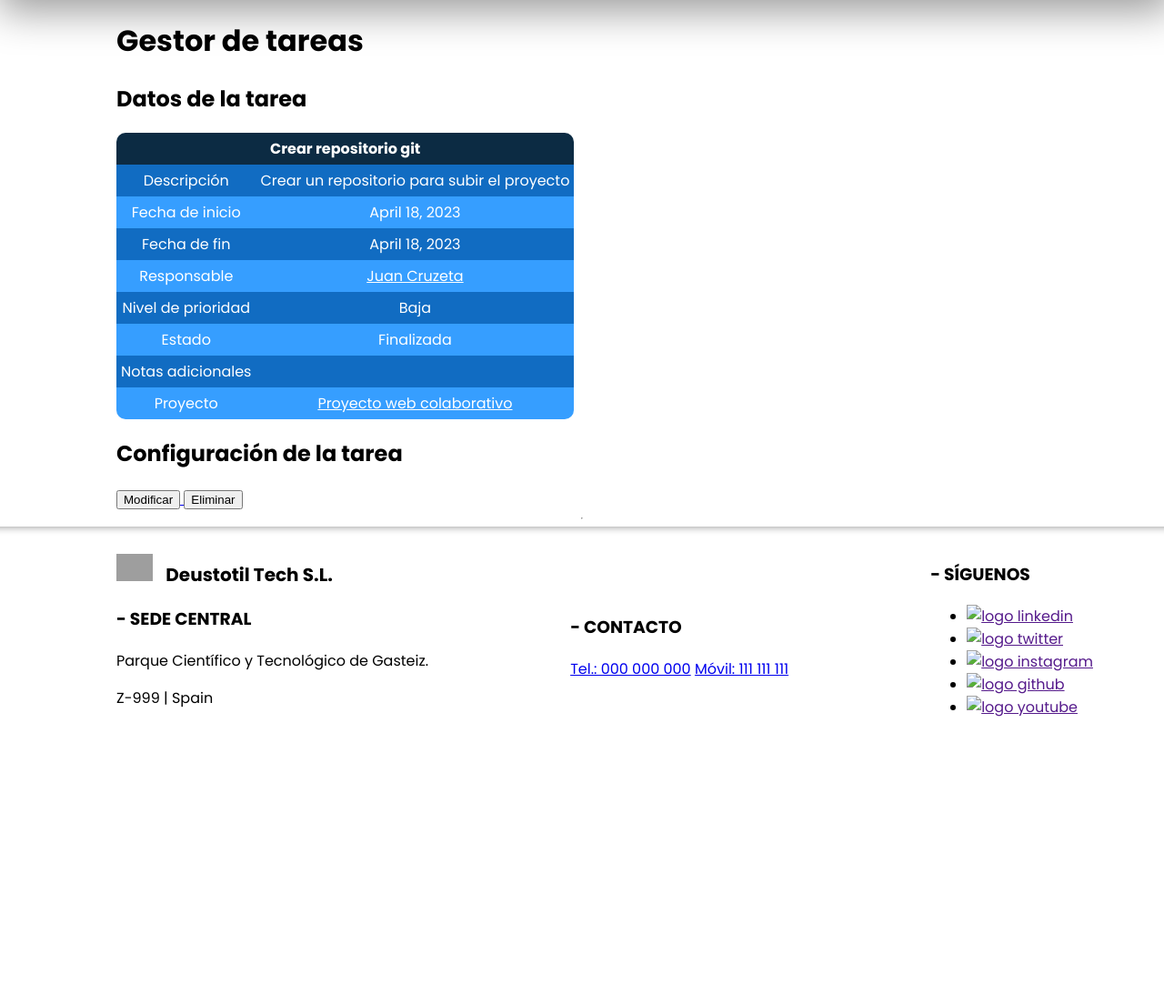
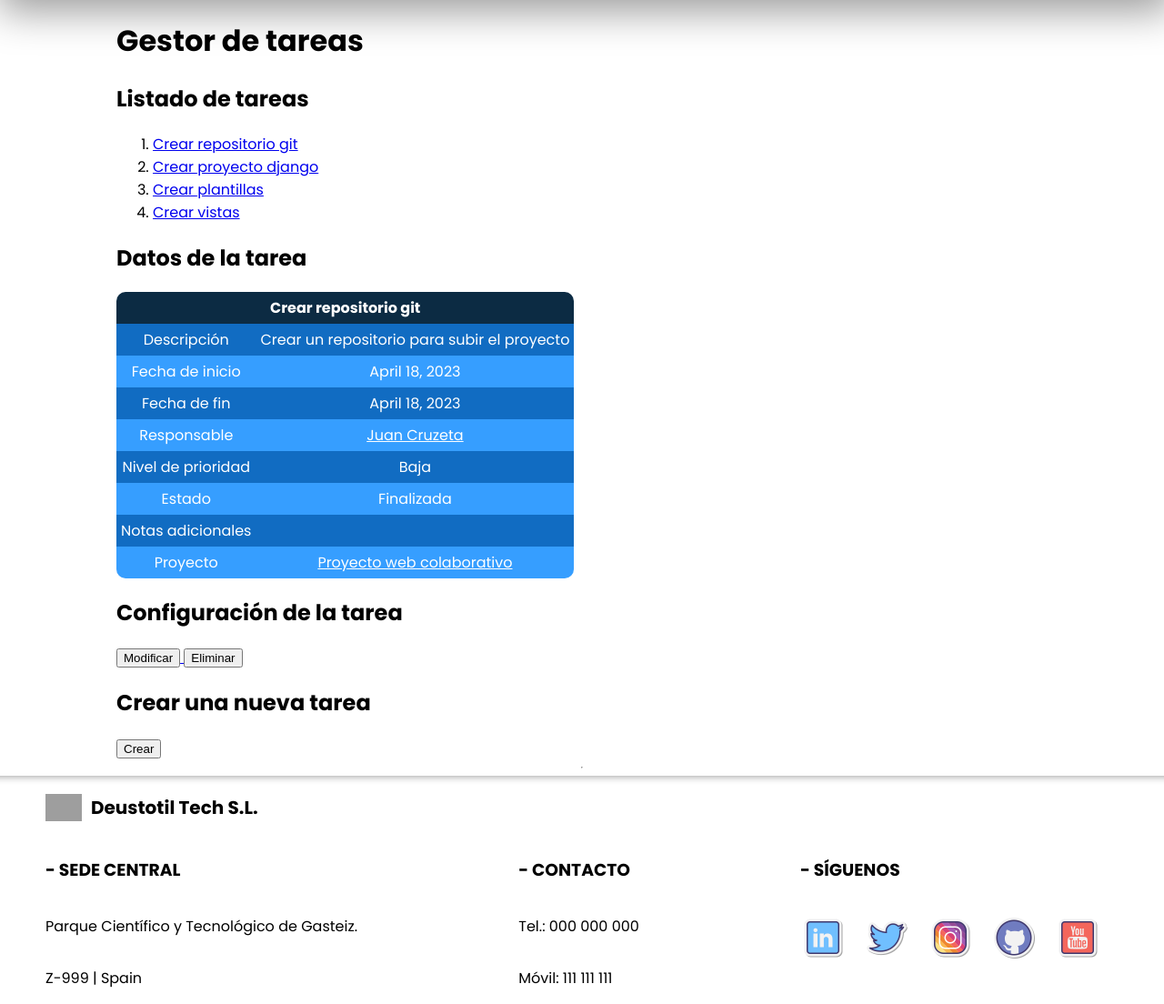
Before and after one commit to MauricioTS15/proyectoColaborativo, a Django app: page /appProyectos/tareas/1 in a window 1280 px wide. Shown: the part 120-1224 px from the top of the page at 91% size. Before the commit the page ends 908 px from the top, so only its background shows below. Run offline with Django 4.2, Linux system fonts and the light colour scheme; data comes from the database, SQL or seed files in the repository; grey boxes are pictures that could not be loaded.

Commit message:
Esttilo css editado + Optimizacion de paginas.
Co-authored-by: Rubén <Ruben-Bellido@users.noreply.github.com>

```diff
--- a/gestionProyectos/appProyectos/static/css/styles.css
+++ b/gestionProyectos/appProyectos/static/css/styles.css
@@ -78,14 +78,6 @@ nav {
     box-shadow: 0 20px 10px -20px rgba(0,0,0,0.45) inset;
 }
 
-#logo-box-footer {
-    display: flex;
-    justify-content: space-around;
-    margin-left: 50px;
-    margin-top: 20px;
-    align-items: center;
-}
-
 #logo-img-footer {
     height: 30px;
 }
@@ -96,10 +88,53 @@ nav {
     margin-left: 10px;
 }
 
-#item-box-footer {
-
+#contenerdor1-footer {
+    margin-left: 50px;
+    margin-right: 50px;
+    margin-top: 20px;
 }
 
+#item1-footer {
+    display: flex;
+    align-items: center;
+}
+
+#contenerdor2-footer {
+    display: flex;
+    justify-content: space-between;
+    margin-left: 50px;
+    margin-right: 50px;
+    margin-top: 20px;
+}
+
+.item2-footer {
+    display: flex;
+    flex-direction: column;
+}
+
+#lista-logos-footer {
+    display: flex;
+    padding-left: 0;
+}
+
+#item-lista-logos-footer {
+    display: flex;
+    margin-right: 20px;
+}
+
+img,object,embed,video {
+    max-width: 100%;
+}
+
+.logo-block {
+    width: 50px;
+    cursor: pointer;
+}
+
+.links-block {
+    text-decoration: none;
+    color: black;
+}
 
 /* MAIN STYLE */
 
--- a/gestionProyectos/appProyectos/templates/appProyectos/proyecto_list.html
+++ b/gestionProyectos/appProyectos/templates/appProyectos/proyecto_list.html
@@ -3,7 +3,7 @@
     Listado de proyectos
 {% endblock titulo %}
 {% block contenido %}
-    <h1>Deustotil Tech S.L.</h1>
+<h1>Gestor de proyectos</h1>
     <h2>Listado de proyectos</h2>
     {% if proyecto_list %}
         <ol>
@@ -16,6 +16,8 @@
     {% else %}
         <p>No hay proyectos creados.</p>
     {% endif %}
+    {% block detail %}
+    {% endblock detail%}
     <h2>Crear un nuevo proyecto</h2>
     <a href="{% url 'registrar proyecto' %}">
         <input type="button" value="Crear">
--- a/gestionProyectos/appProyectos/templates/appProyectos/tarea_detail.html
+++ b/gestionProyectos/appProyectos/templates/appProyectos/tarea_detail.html
@@ -1,10 +1,8 @@
-{% extends "base.html" %}
+{% extends "appProyectos/tarea_list.html" %}
 {% block titulo %}
     Detalles de la tarea
 {% endblock titulo %}
-{% block contenido %}
-
-    <h1>Gestor de tareas</h1>
+{% block detail %}
     <h2>Datos de la tarea</h2>
     {% if tarea %}
         <table>
@@ -65,4 +63,4 @@
     {% else %}
         <p>No existe esta tarea.</p>
     {% endif %}
-{% endblock contenido %}
+{% endblock detail %}
--- a/gestionProyectos/appProyectos/templates/appProyectos/tarea_list.html
+++ b/gestionProyectos/appProyectos/templates/appProyectos/tarea_list.html
@@ -3,7 +3,7 @@
     Listado de tareas
 {% endblock titulo %}
 {% block contenido %}
-    <h1>Deustotil Tech S.L.</h1>
+    <h1>Gestor de tareas</h1>
     <h2>Listado de tareas</h2>
     {% if tarea_list %}
         <ol>
@@ -16,6 +16,8 @@
     {% else %}
         <p>No hay tareas creados.</p>
     {% endif %}
+    {% block detail %}
+    {% endblock detail %}
     <h2>Crear una nueva tarea</h2>
     <a href="{% url 'registrar tarea' %}">
         <input type="button" value="Crear">
--- a/gestionProyectos/appProyectos/templates/base.html
+++ b/gestionProyectos/appProyectos/templates/base.html
@@ -49,50 +49,56 @@
         </main>
         <hr>
         <footer id="footer-principal">
-            <div id="logo-box-footer">
-                <div id='item-box-footer'>
+            <div id='contenerdor1-footer'>
+                <div id='item1-footer'>
                     <img id="logo-img-footer" src="{% static 'images/logo.png' %}" alt="Deustotil logo white">
                     <span id="tittle-box-footer">Deustotil Tech S.L.</span>
+                </div>
+            </div>
+            <div id='contenerdor2-footer'>
+                <div class='item2-footer'>
                     <h3>- SEDE CENTRAL</h3>
                     <p>Parque Científico y Tecnológico de Gasteiz.</p>
                     <p>Z-999 | Spain</p>
                 </div>
+                <div class='item2-footer'>
+                    <h3>- CONTACTO</h3>
+                    <a class='links-block' href="tel:000 000 000"><p>Tel.: 000 000 000</p></a>
+                    <a class='links-block' href="tel:111 111 111"><p>Móvil: 111 111 111</p></a>
+                </div>
+                <div class='item2-footer'>
+                    <h3>- SÍGUENOS</h3>
                     <div>
-                    <h3>- CONTACTO</h3>
-                    <a href="tel:000 000 000"><span>Tel.: 000 000 000</span></a>
-                    <a href="tel:111 111 111"><span>Móvil: 111 111 111</span></a>
-                </div>
-                <div>
-                    <h3>- SÍGUENOS</h3>
-                    <ul>
-                        <li>
+                        <ul id='lista-logos-footer'>
+                            <li id='item-lista-logos-footer'>
                                 <a href="">
-                                <img src="" alt="logo linkedin">
+                                    <img class='logo-block' src="{% static 'images/linkedin-logo.png' %}" alt="logo linkedin">
                                 </a>
                             </li>
-                        <li>
+                            <li id='item-lista-logos-footer'>
                                 <a href="">
-                                <img src="" alt="logo twitter">
+                                    <img class='logo-block' src="{% static 'images/twitter-logo.png' %}" alt="logo twitter">
                                 </a>
                             </li>
-                        <li>
+                            <li id='item-lista-logos-footer'>
                                 <a href="">
-                                <img src="" alt="logo instagram">
+                                    <img class='logo-block' src="{% static 'images/instagram-logo.png' %}" alt="logo instagram">
                                 </a>
                             </li>
-                        <li>
+                            <li id='item-lista-logos-footer'>
                                 <a href="">
-                                <img src="" alt="logo github">
+                                    <img class='logo-block' src="{% static 'images/github-logo.png' %}" alt="logo github">
                                 </a>
                             </li>
-                        <li>
+                            <li id='item-lista-logos-footer'>
                                 <a href="">
-                                <img src="" alt="logo youtube">
+                                    <img class='logo-block' src="{% static 'images/youtube-logo.png' %}" alt="logo youtube">
                                 </a>
                             </li>
                         </ul>
                     </div>
                 </div>
+            </div>
         </footer>
     </body>
 </html>
--- a/gestionProyectos/appProyectos/views.py
+++ b/gestionProyectos/appProyectos/views.py
@@ -22,6 +22,7 @@ class ProyectoDetailView(DetailView):
 
     def get_context_data(self, **kwargs):
         context = super().get_context_data(**kwargs)
+        context['proyecto_list'] = Proyecto.objects.all()
         context['tarea_list'] = context['proyecto'].tarea_set.all()
         return context
 
@@ -55,7 +56,6 @@ class ProyectoUpdateView(UpdateView):
     form_class = RegProyectoForm
     success_url = reverse_lazy('index proyectos')
 
-
 # borra el proyecto
 class ProyectoDeleteView(DeleteView):
     model = Proyecto
@@ -70,6 +70,11 @@ class TareaListView(ListView):
 # devuelve los datos de una tarea
 class TareaDetailView(DetailView):
     model = Tarea
+
+    def get_context_data(self, **kwargs):
+        context = super().get_context_data(**kwargs)
+        context['tarea_list'] = Tarea.objects.all()
+        return context
 
 # devuelve un formulario para crear una tarea
 class TareaCreateView(View):
```
Also changed, not shown: gestionProyectos/appProyectos/templates/appProyectos/proyecto_detail.html (+3 -5 lines), gestionProyectos/appProyectos/static/images/github-logo.png (added), gestionProyectos/appProyectos/static/images/instagram-logo.png (added), gestionProyectos/appProyectos/static/images/linkedin-logo.png (added), gestionProyectos/appProyectos/static/images/twitter-logo.png (added), gestionProyectos/appProyectos/static/images/youtube-logo.png (added). Lines whose indentation alone changed are shown as unchanged.
